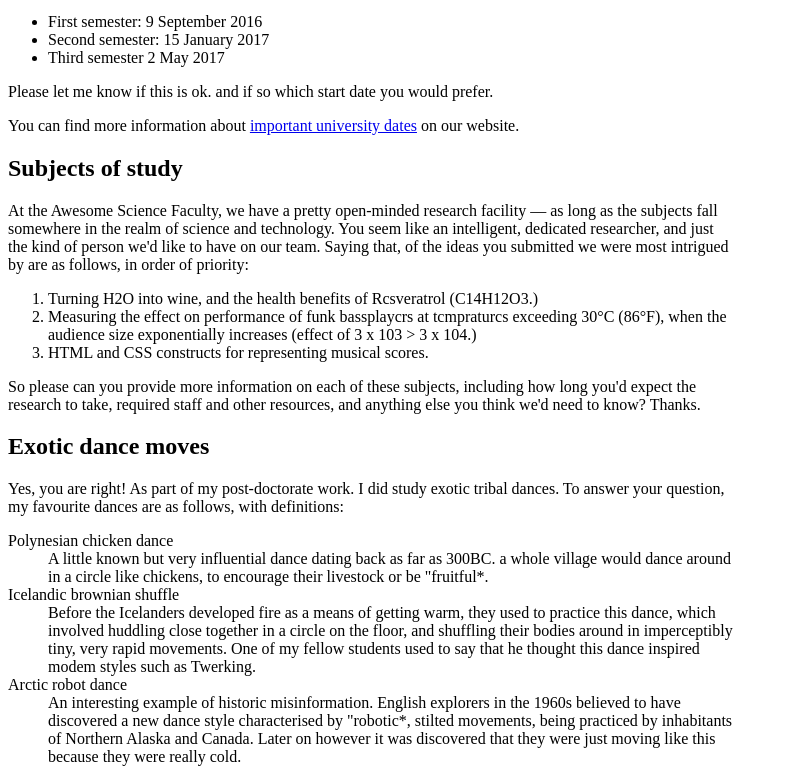
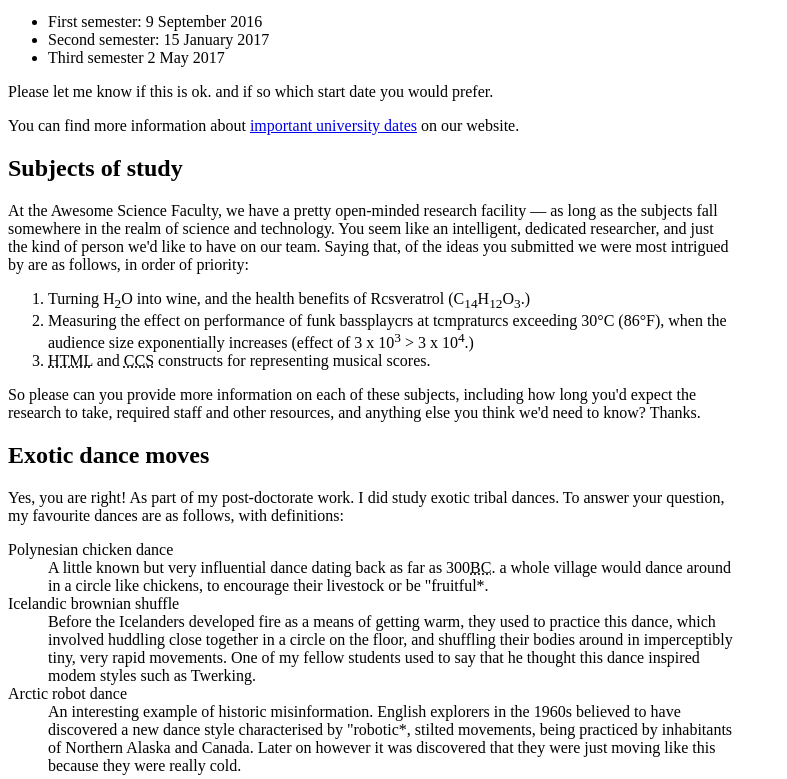
Before and after one commit to AlbertAdair/tarea-carta, a plain HTML site: page index.html in a window 1280 px wide. Shown: the part 520-1299 px from the top of the page, without its empty margins (0-787 px from the left). Drawn offline with Linux system fonts and the light colour scheme.

Commit message:
arreglo de lineas 2

```diff
--- a/index.html
+++ b/index.html
@@ -27,16 +27,16 @@
 <h2>Subjects of study</h2>
 <p>At the Awesome Science Faculty, we have a pretty open-minded research facility — as long as the subjects fall<br> somewhere in the realm of science and technology. You seem like an intelligent, dedicated researcher, and just<br> the kind of person we'd like to have on our team. Saying that, of the ideas you submitted we were most intrigued<br> by are as follows, in order of priority:</p>
 <ol>
-<li>Turning H2O into wine, and the health benefits of Rcsveratrol (C14H12O3.)</li>
-<li>Measuring the effect on performance of funk bassplaycrs at tcmpraturcs exceeding 30°C (86°F), when the<br> audience size exponentially increases (effect of 3 x 103 > 3 x 104.)</li>
-<li>HTML and CSS constructs for representing musical scores.</li>
+<li>Turning H<sub>2</sub>O into wine, and the health benefits of Rcsveratrol (C<sub>14</sub>H<sub>12</sub>O<sub>3</sub>.)</li>
+<li>Measuring the effect on performance of funk bassplaycrs at tcmpraturcs exceeding 30°C (86°F), when the<br> audience size exponentially increases (effect of 3 x 10<sup>3</sup> > 3 x 10<sup>4</sup>.)</li>
+<li><abbr title="Hyper Text Markup Language">HTML</abbr> and <abbr title="Cascading Style Sheets">CCS</abbr> constructs for representing musical scores.</li>
 </ol>
 <p>So please can you provide more information on each of these subjects, including how long you'd expect the<br> research to take, required staff and other resources, and anything else you think we'd need to know? Thanks.</p>
 <h2>Exotic dance moves</h2>
 <p>Yes, you are right! As part of my post-doctorate work. I did study exotic tribal dances. To answer your question,<br> my favourite dances are as follows, with definitions:</p>
 <dl>
 <dt>Polynesian chicken dance</dt>
-<dd>A little known but very influential dance dating back as far as 300BC. a whole village would dance around<br>in a circle like chickens, to encourage their livestock or be "fruitful*.</dd>
+<dd>A little known but very influential dance dating back as far as 300<abbr title="Antes de Cristo">BC</abbr>. a whole village would dance around<br>in a circle like chickens, to encourage their livestock or be "fruitful*.</dd>
 <dt>Icelandic brownian shuffle</dt>
 <dd>Before the Icelanders developed fire as a means of getting warm, they used to practice this dance, which<br> involved huddling close together in a circle on the floor, and shuffling their bodies around in imperceptibly<br> tiny, very rapid movements. One of my fellow students used to say that he thought this dance inspired<br> modem styles such as Twerking.</dd>
 <dt>Arctic robot dance</dt>
```
